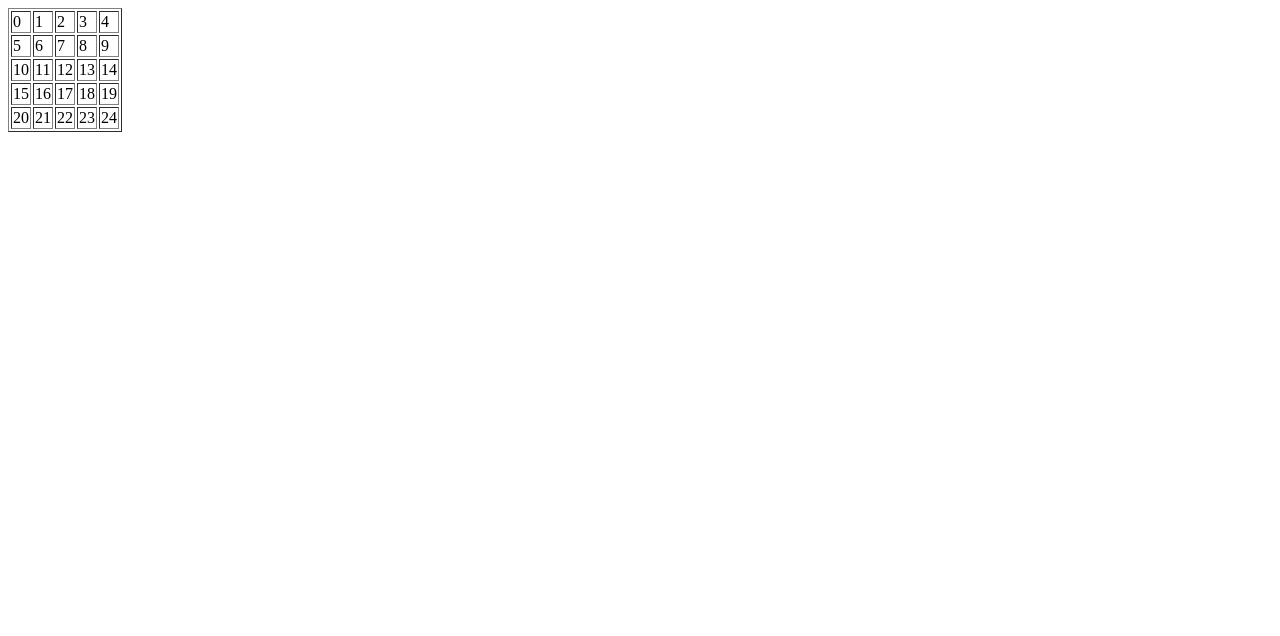
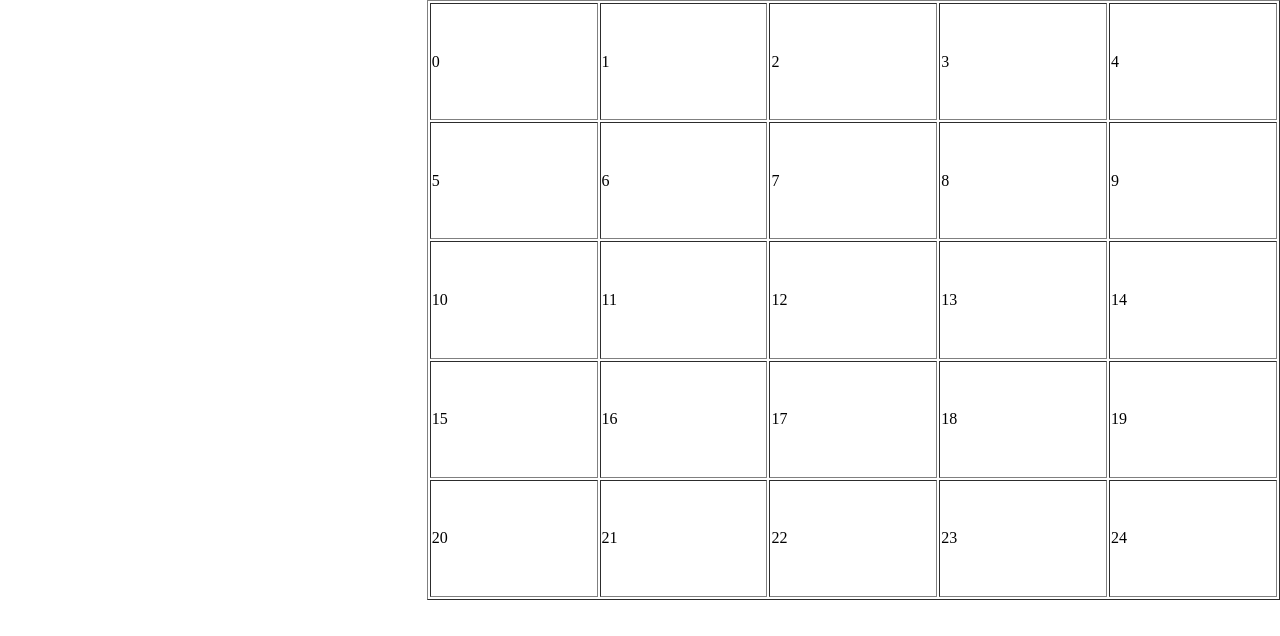
Before and after one commit to BitByte08/Clocker, a Next.js app: page / in a window 1280 px wide. Shown: the top 636 px of the page. Built offline with nearby package versions, Linux system fonts and the light colour scheme.

Commit message:
feat :: css 적용

```diff
--- a/src/app/home/route.ts
+++ b/src/app/api/timetable/route.ts
@@ -1,5 +1,6 @@
 import {NextResponse} from "next/server";
 
 export async function GET(){
+
   return NextResponse.json("hello");
 }
--- /dev/null
+++ b/src/app/global.css
@@ -0,0 +1,6 @@
+body{
+    position: fixed;
+    top: 0; bottom: 0; left: 0; right: 0;
+    margin: 0; padding: 0;
+    overflow: hidden;
+}
--- /dev/null
+++ b/src/app/page.module.css
@@ -0,0 +1,19 @@
+.main{
+    display :grid;
+    height: 100%;
+    width: 100%;
+    grid-template-columns: 1fr 2fr;
+    grid-template-rows: 3fr 1fr;
+    grid-template-areas:
+        "left-tab timetable"
+        "bottom-tab bottom-tab";
+}
+.timetableContainer{
+    grid-area: timetable;
+    height: 100%;
+    width: 100%;
+}
+.timetableContainer > table{
+    height: 100%;
+    width: 100%;
+}
--- a/src/app/page.tsx
+++ b/src/app/page.tsx
@@ -1,5 +1,7 @@
 import Table from '@/components/Table';
 import range from "@/functions/range";
+import page from "./page.module.css";
+import "./global.css";
 
 export default function Home() {
   const column = range(0,5);
@@ -12,10 +14,11 @@ export default function Home() {
     range(20,25)
   ]
   return (
-    <main>
-      <div>
+    <main className={page.main}>
+
+      <article className={page.timetableContainer}>
         <Table column={column} row={row} data={data} />
-      </div>
+      </article>
     </main>
   );
 }
--- a/src/components/Table.tsx
+++ b/src/components/Table.tsx
@@ -7,8 +7,6 @@ export default function Table(props:TableProps) {
   const [rows, setRows] = useState<number[]>(props.row);
   const [data, setData] = useState<number[][]>(props.data);
   return (
-    <div>
-      <main>
     <table border={1}>
       <tbody>
       {columns.map((item1, index1) => (
@@ -24,7 +22,5 @@ export default function Table(props:TableProps) {
       }
       </tbody>
     </table>
-      </main>
-    </div>
   );
 }
```
Lines whose indentation alone changed are shown as unchanged.
